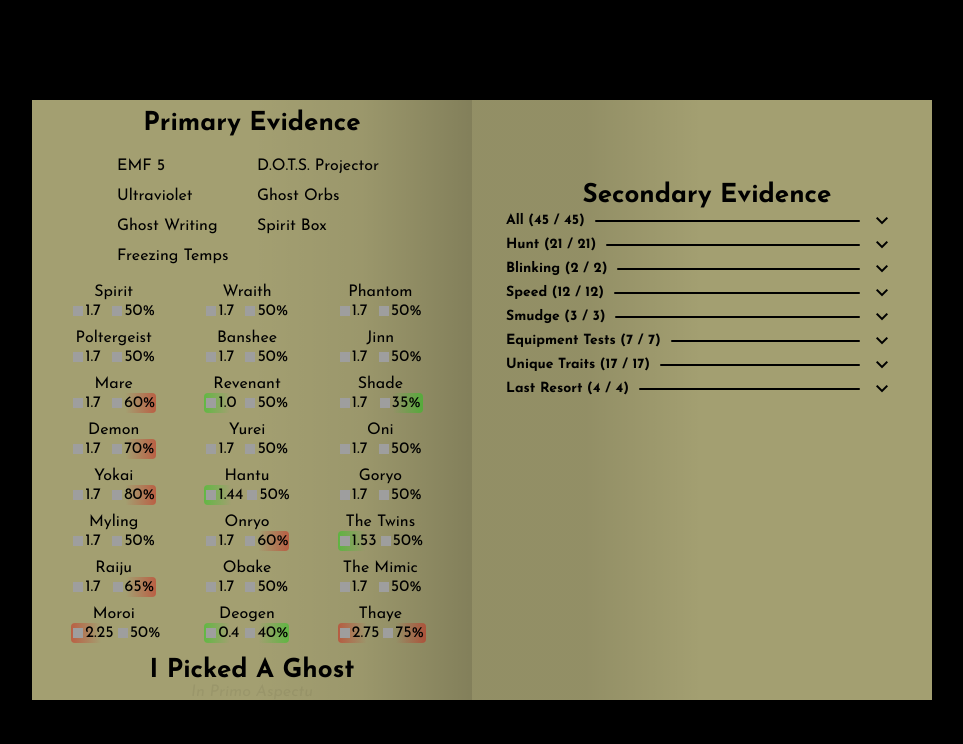
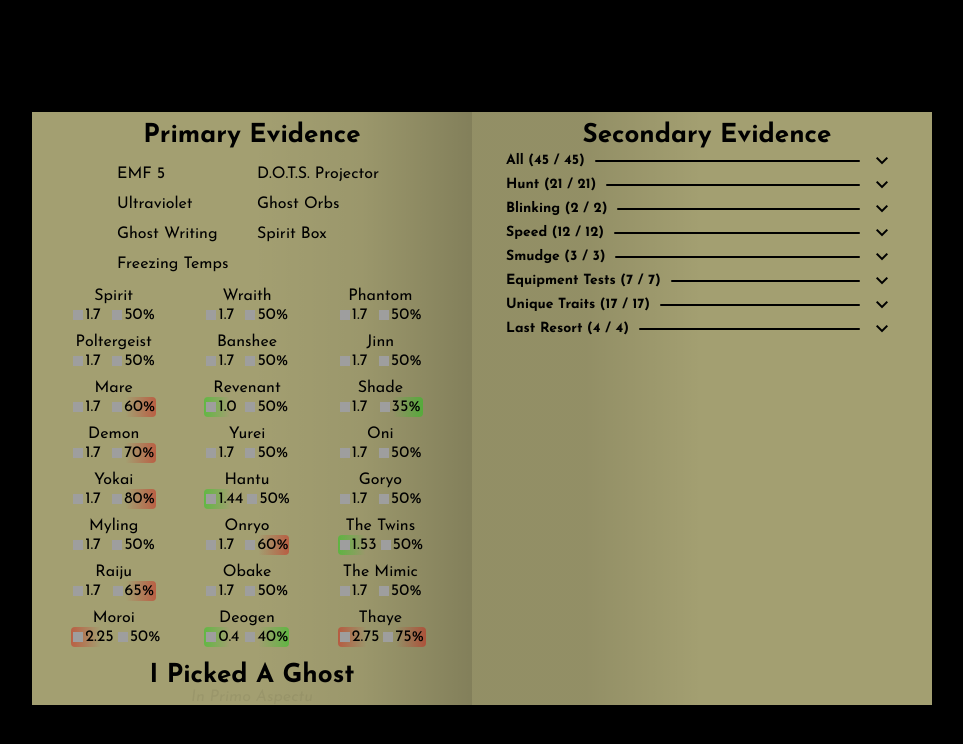
Before and after one commit to SamV522/IPA.Ghost, an Angular app: page / in a window 1280 px wide. Shown: the top 744 px of the page, without its empty margins (158-1121 px from the left). Built offline with nearby package versions, Linux system fonts and the light colour scheme; grey boxes are pictures that could not be loaded.

Commit message:
* style changes/fixes

```diff
--- a/src/app/app.component.css
+++ b/src/app/app.component.css
@@ -3,11 +3,24 @@ body {
     margin:0px;
 }
 
-div.book-container {
+div.book-wrapper {
+    display: flex;
+    flex-direction: column;
     width: 900px;
-    height: 600px;
-    margin: auto;
-    background-color: #a39f71;
+    margin:auto;
+}
+
+div.book-tabs {
+    display: flex;
+    flex-direction: row;
+    flex-grow: 1;
+}
+
+div.book-tab {
+    display: flex;
+    flex-direction: column;
+    justify-content: flex-start;
+    flex-grow: 1;
 }
 
 div.page {
@@ -15,15 +28,23 @@ div.page {
     box-sizing: border-box;
     flex-direction: column;
     justify-content: center;
-    height: 100%;
+    height: 600px;
+    background-color: #a39f71;
+}
+
+div.page > div {
+    display: flex;
+    flex-direction: column;
 }
 
 div.left-page {
+    height: 100%;
     padding: 0px 20px 0px 20px;
     background: linear-gradient(to left, rgba(0,0,0,0.2),rgba(0,0,0,0.05),rgba(0,0,0,0.0),rgba(0,0,0,0), rgba(0,0,0,0));
 }
 
 div.right-page {
+    height: 100%;
     padding: 0px 20px 0px 30px;
     background: linear-gradient(to right, rgba(0,0,0,0.1), rgba(0,0,0,0.1),rgba(0,0,0,0.0),rgba(0,0,0,0), rgba(0,0,0,0));
   }
--- a/src/app/app.component.html
+++ b/src/app/app.component.html
@@ -1,21 +1,13 @@
 <html>
   <body>
-    <!--
-      List of ghosts
-
-      List of evidence that to turn ghosts on or off with 3 states, unknown, yes, and no.
-
-      Every ghost, has a yes/no for every evidence.
-
-      A ghost can only be on, if the evidence that is ticked on, match it's evidence.
-
-      If the evidence is ticked on, and is not a ghosts evidence, the ghost must be off.
-    -->
     <div class="flex-column-container">
-      <div class="book-container">
-        <div class="flex-row-container">
-          <div class="flex-column-container">
-            <div class="page left-page">
+      <div class="book-wrapper">
+        <div class="book-tabs">
+          <div class="book-tab">
+            <!-- Left Tabs -->
+            Left
+            <div class="page flex-column-container">
+              <div class="left-page">
                 <div class="page-header">Primary Evidence</div>
                 <!-- primary evidence -->
                 <app-evidence-list class="primary-evidence" [evidence]="this.evidenceService.getPrimaryEvidence()"></app-evidence-list>
@@ -25,8 +17,12 @@
                 <!--  In Primo Aspectu -->
               </div>
             </div>
-          <div class="flex-column-container">
-            <div class="page right-page">
+          </div>
+          <div class="book-tab">
+            <!-- Right Tabs -->
+            Right
+            <div class="page flex-column-container">
+              <div class="right-page">
                 <div class="page-header">Secondary Evidence</div>
                 <!-- evidence -->
                 <app-evidence-list class="secondary-evidence" [evidence]="this.evidenceService.getSecondaryEvidence()" [categorize]="true" [alphabeticalSort]="true"></app-evidence-list>
@@ -34,6 +30,11 @@
             </div>
           </div>
         </div>
+        <div class="book-container">
+          <div class="flex-row-container">
+          </div>
+        </div>
+      </div>
     </div>
   </body>
 </html>
--- a/src/app/components/evidence-list/evidence-list.component.css
+++ b/src/app/components/evidence-list/evidence-list.component.css
@@ -51,20 +51,3 @@
 .common {
   background-color: rgba(245, 188, 2, 0.4);
 }
-
-/* width */
-::-webkit-scrollbar {
-  width: 3px;
-}
-
-/* Track */
-::-webkit-scrollbar-track {
-  box-shadow: inset 0 0 5px grey;
-  border-radius: 10px;
-}
-
-/* Handle */
-::-webkit-scrollbar-thumb {
-  background: black;
-  border-radius: 10px;
-}
--- a/src/styles.css
+++ b/src/styles.css
@@ -12,3 +12,21 @@ html {
 body {
     margin: 0;
 }
+
+
+/* width */
+::-webkit-scrollbar {
+    width: 3px;
+  }
+
+  /* Track */
+  ::-webkit-scrollbar-track {
+    box-shadow: inset 0 0 5px grey;
+    border-radius: 10px;
+  }
+
+  /* Handle */
+  ::-webkit-scrollbar-thumb {
+    background: black;
+    border-radius: 10px;
+  }
```
Lines whose indentation alone changed are shown as unchanged.
